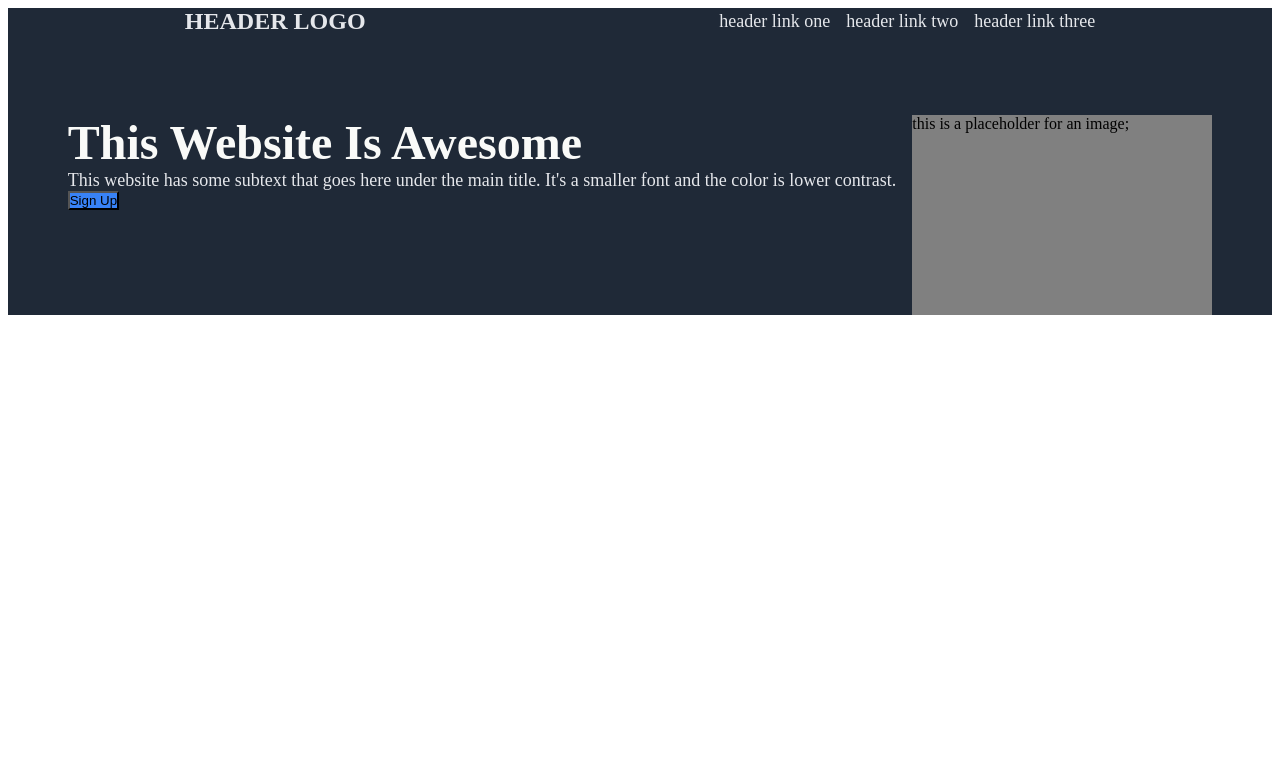
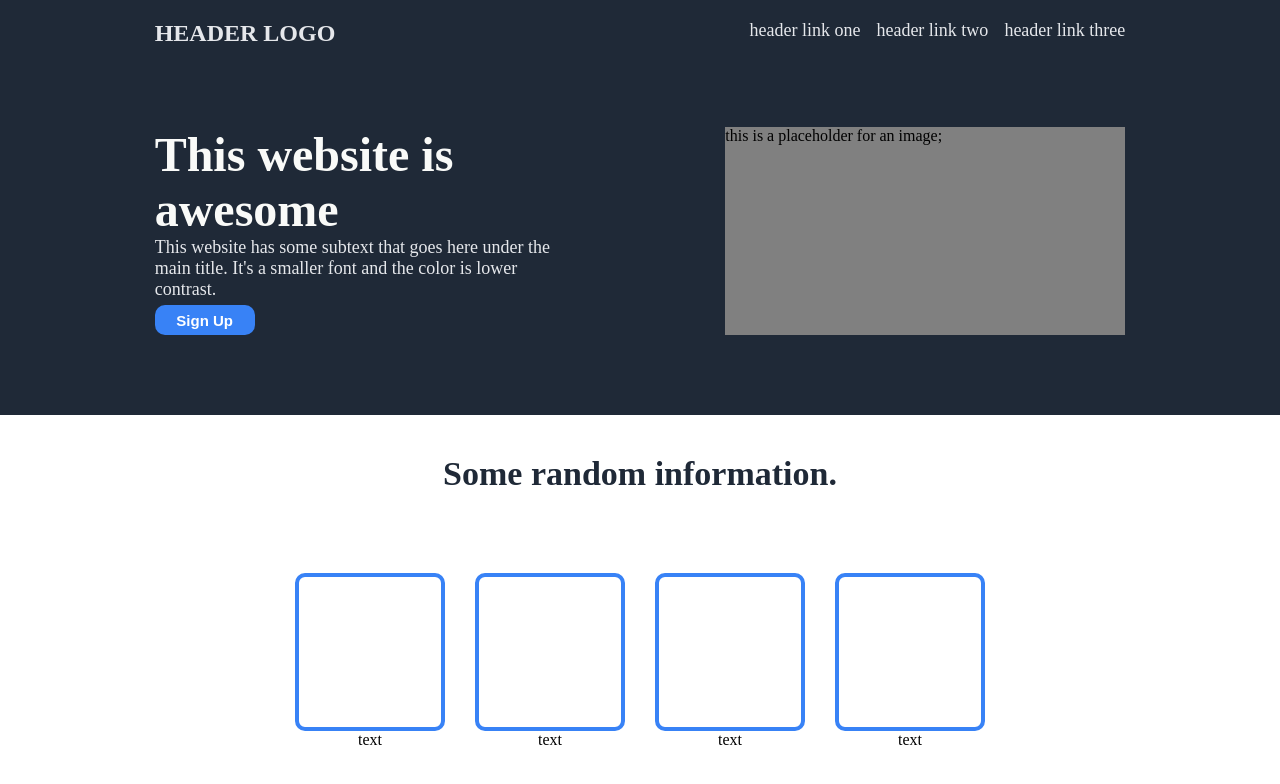
Before and after one commit to Manwani/Landing-Page, a plain HTML site: page index.html in a window 1280 px wide. Drawn offline with Linux system fonts and the light colour scheme.

Commit message:
first two sections almost done

```diff
--- a/index.html
+++ b/index.html
@@ -10,7 +10,7 @@
 <body>
     <div class = "header">
         <div class = "top">
-            <h1 class = "header-logo">HEADER LOGO</h1>
+            <p class = "header-logo">HEADER LOGO</p>
             <ul>
                 <li><a href="">header link one</a></li>
                 <li><a href="">header link two</a></li>
@@ -20,12 +20,12 @@
         <div class = "top2">
 
             <div class = "container-left">
-            <h1 class = "header-awesome">This Website Is Awesome</h1>
-            <p class = "paragraph-hero">This website has some subtext that goes here under the
-                main title. It's a smaller font and the color is lower
-                contrast.
-            </p>
-            <button class = "button">Sign Up</button>
+                <p class = "header-awesome">This website is awesome</p>
+                <p class = "paragraph-hero">This website has some subtext that goes here under the
+                    main title. It's a smaller font and the color is lower
+                    contrast.
+                </p>
+                <button class = "button">Sign Up</button>
             </div>
 
             <div class ="photo-area">
@@ -36,6 +36,27 @@
     </div>
 
     <div class = "content">
+        <div class = "information">
+            <div class ="random-info-top-text">Some random information.</div>
+            <div class = "info-content">
+                <div class = "squares">
+                    <div class ="box"> </div>
+                    <div class = "text">text</div>
+                </div>
+                <div class = "squares">
+                    <div class ="box"></div>
+                    <div class = "text">text</div>
+                </div>
+                <div class = "squares">
+                    <div class ="box"></div>
+                    <div class = "text">text</div>
+                </div>
+                <div class = "squares">
+                    <div class ="box"></div>
+                    <div class = "text">text</div>
+                </div>
+            </div>
+        </div>
 
     </div>
 
--- a/styles.css
+++ b/styles.css
@@ -1,17 +1,26 @@
 body{
     min-height: 100vh;
+    display: flex;
+    flex-direction: column;
+
 }
 
 .header{
     background-color: #1F2937;
-
+    display:flex;
+    flex-direction: column;
 }
 
 ul{
     list-style: none;
     display: flex;
+    justify-content: flex-end;
     gap:16px;
 
+}
+
+ul, .header-logo, .photo-area, .container-left{
+    width:400px;
 }
 
 a{
@@ -20,7 +29,7 @@ a{
     font-size: 18px;
 }
 
-h1, p, button, ul{
+h1, p, ul, body{
     margin:0;
     padding:0;
 }
@@ -30,19 +39,25 @@ h1, p, button, ul{
 .header-logo{
     color: #e5e7eb;
     font-size:24px;
+    font-weight: bolder;
 }
 
+.top{
+    margin-top:20px;
+}
 
-.top{
+.top, .top2{
     display: flex;
-    justify-content: space-around;
-    align-items: center;
+    justify-content: space-evenly;
+    flex-wrap: wrap;
+    gap:16px;
     margin-bottom: 80px;
+
 }
 
 .header-awesome{
     font-size: 48px;
-    font-weight: 900;
+    font-weight:900;
     color: #f9faf8;
 
 }
@@ -54,22 +69,45 @@ h1, p, button, ul{
 
 .button{
     background-color:#3882f6;
+    color:white;
+    width:100px;
+    height:30px;
+    border-radius: 10px;
+    border:none;
+    font-weight: bold;
+    font-size:15px;
+    margin-top:5px;
 }
 
 .photo-area{
-    width:300px;
-    height: 200px;
     background-color: grey;
 }
 
-.top2{
+.random-info-top-text{
+    text-align: center;
+    font-size: 34px;
+    font-weight: 900;
+    color:#1F2937;
+    margin-top:40px;
+    margin-bottom:80px;
+}
+
+.info-content{
     display: flex;
     justify-content: center;
-    gap:16px;
-    margin-bottom:80px;
-
+    gap:30px;
 }
 
-.container-left{
+.squares{
+    width:150px;
+}
 
+.box{
+    height:150px;
+    border:solid 4px #3882f6;
+    border-radius: 10px;
 }
+
+.text{
+    text-align: center;
+}
```
